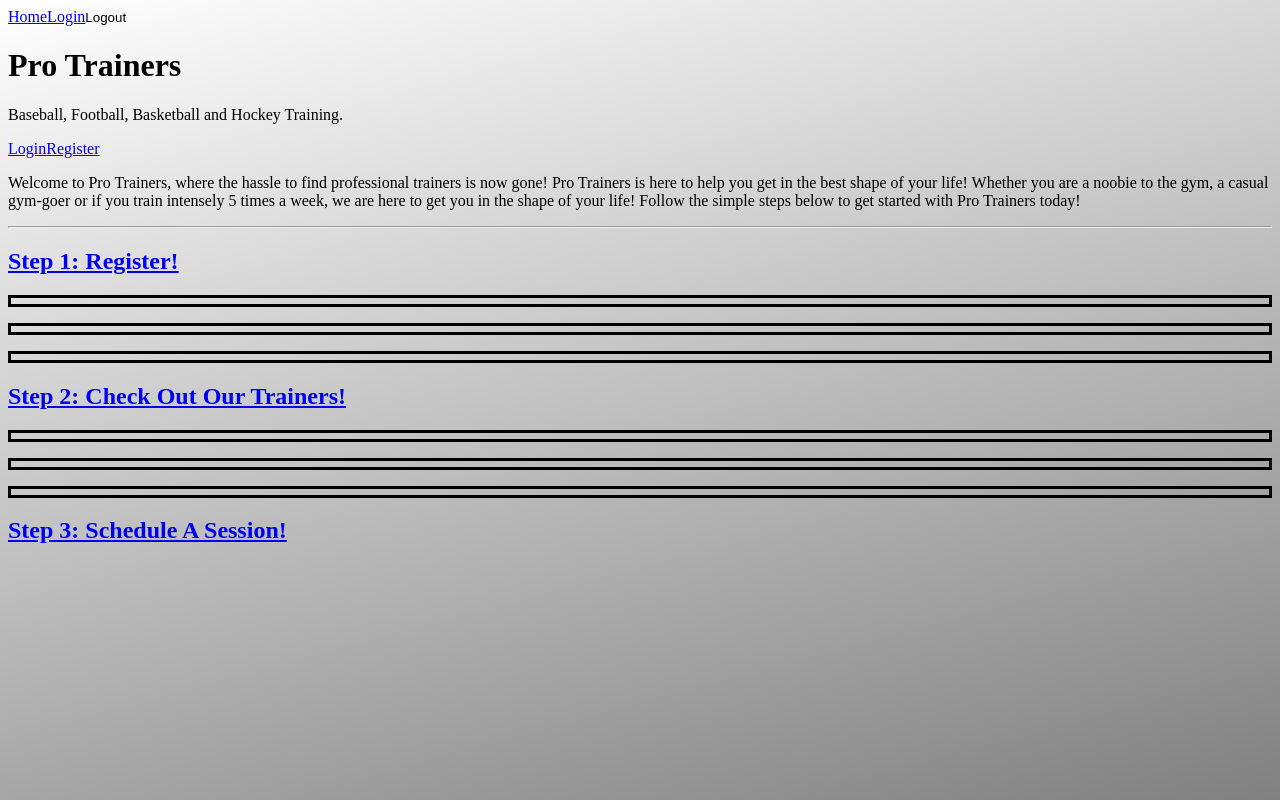
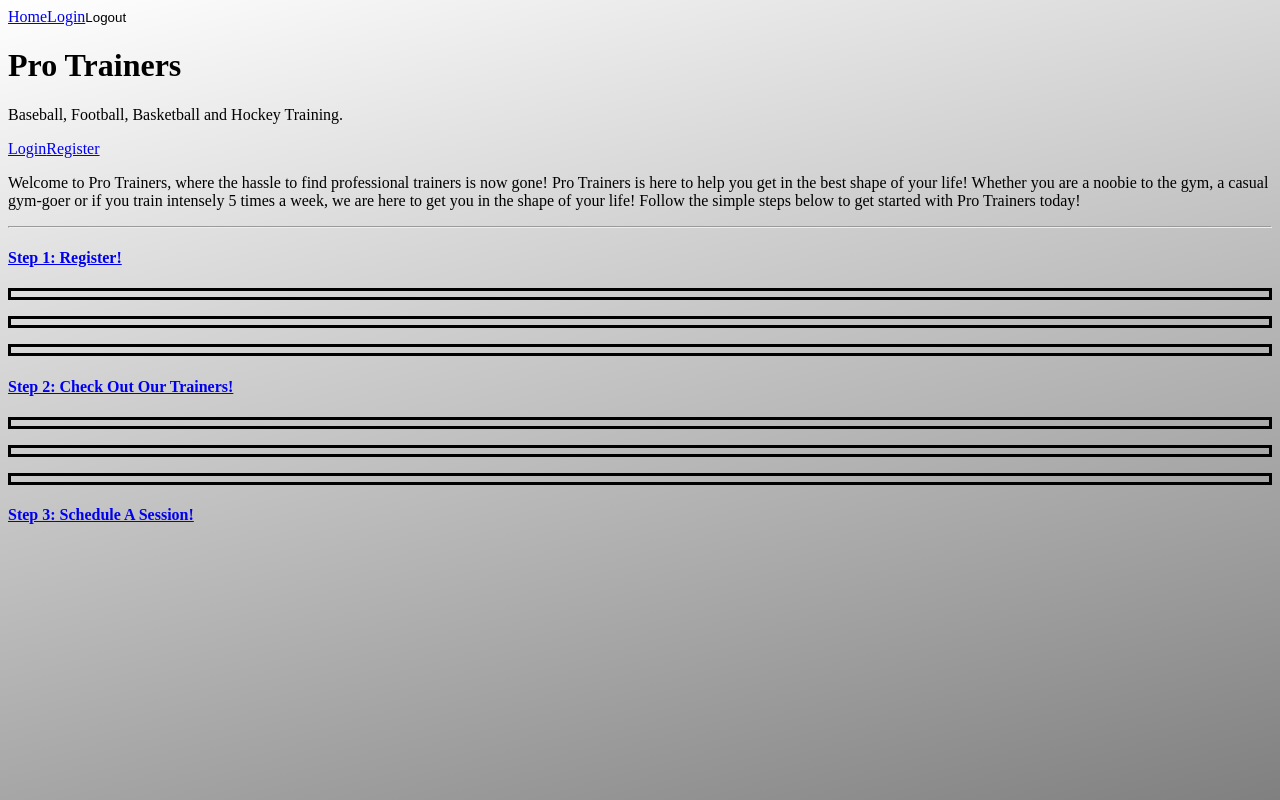
Before and after one commit to tharper6/Scheduler, a React app: page / in a window 1280 px wide. Built offline with nearby package versions, Linux system fonts and the light colour scheme.

Commit message:
final v1

```diff
--- a/src/client/Pages/Home.tsx
+++ b/src/client/Pages/Home.tsx
@@ -29,7 +29,7 @@ class Home extends React.Component<IHomeProps, IHomeState> {
             <hr/>
             <section className="">
             <div className="row justify-content-center">
-                <a href="/register"><h1 className="text-dark">Step 1: Register!</h1></a>
+                <a href="/register"><h4 className="text-dark">Step 1: Register!</h4></a>
             </div>
             <div className="row justify-content-center">
             <p><i className="text-center" style={down}></i></p>
@@ -41,7 +41,7 @@ class Home extends React.Component<IHomeProps, IHomeState> {
             <p><i className="text-center" style={down}></i></p>
             </div>
             <div className="row justify-content-center">
-            <a href="/trainers"><h1 className="text-dark">Step 2: Check Out Our Trainers!</h1></a>
+            <a href="/trainers"><h4 className="text-dark">Step 2: Check Out Our Trainers!</h4></a>
             </div>
             <div className="row justify-content-center">
             <p><i className="text-center" style={down}></i></p>
@@ -53,7 +53,7 @@ class Home extends React.Component<IHomeProps, IHomeState> {
             <p><i className="text-center" style={down}></i></p>
             </div>
             <div className="row justify-content-center">
-            <a href="/schedule"><h1 className="text-dark">Step 3: Schedule A Session!</h1></a>
+            <a href="/schedule"><h4 className="text-dark">Step 3: Schedule A Session!</h4></a>
             </div>
             </section>
 
```
